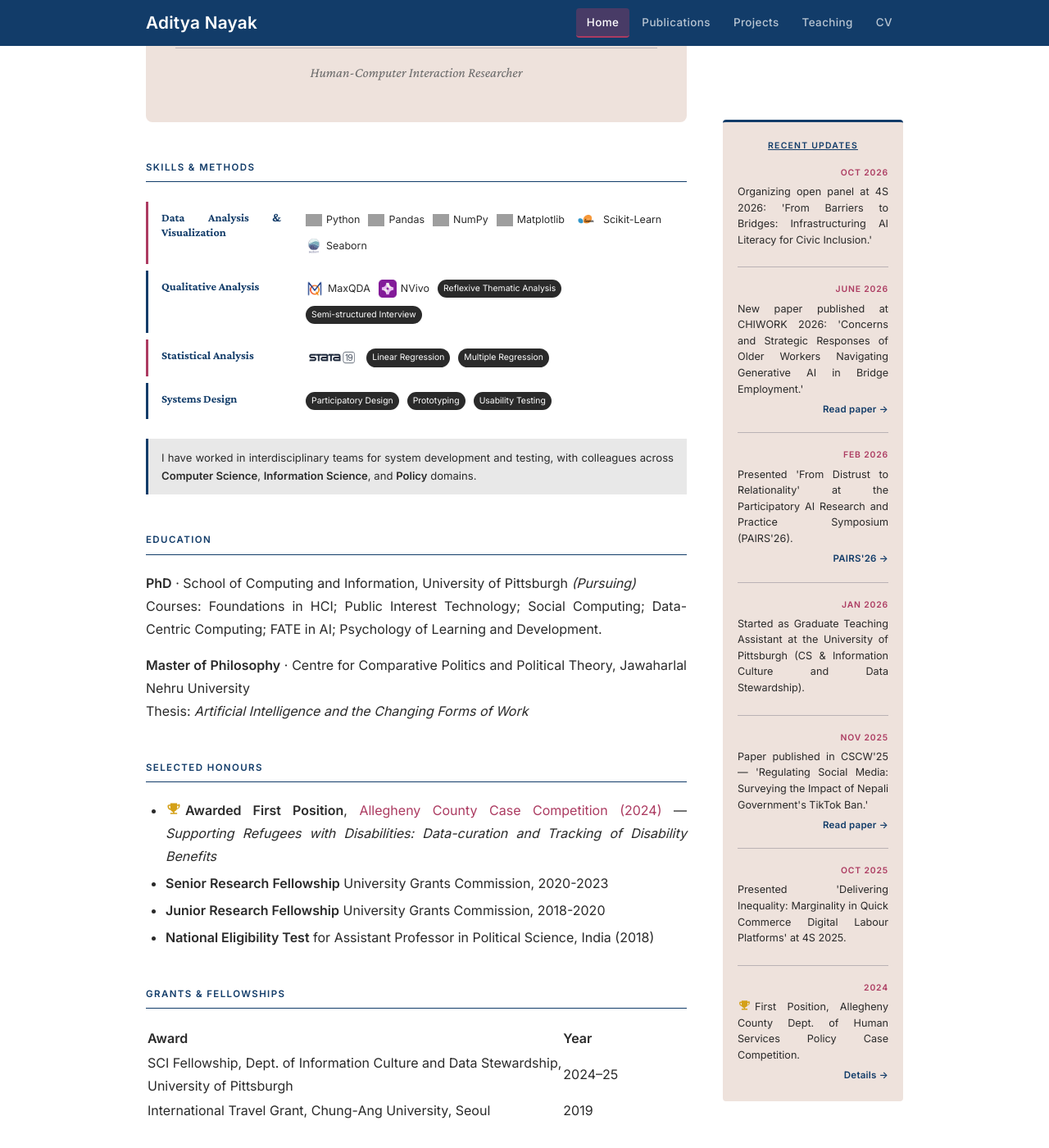
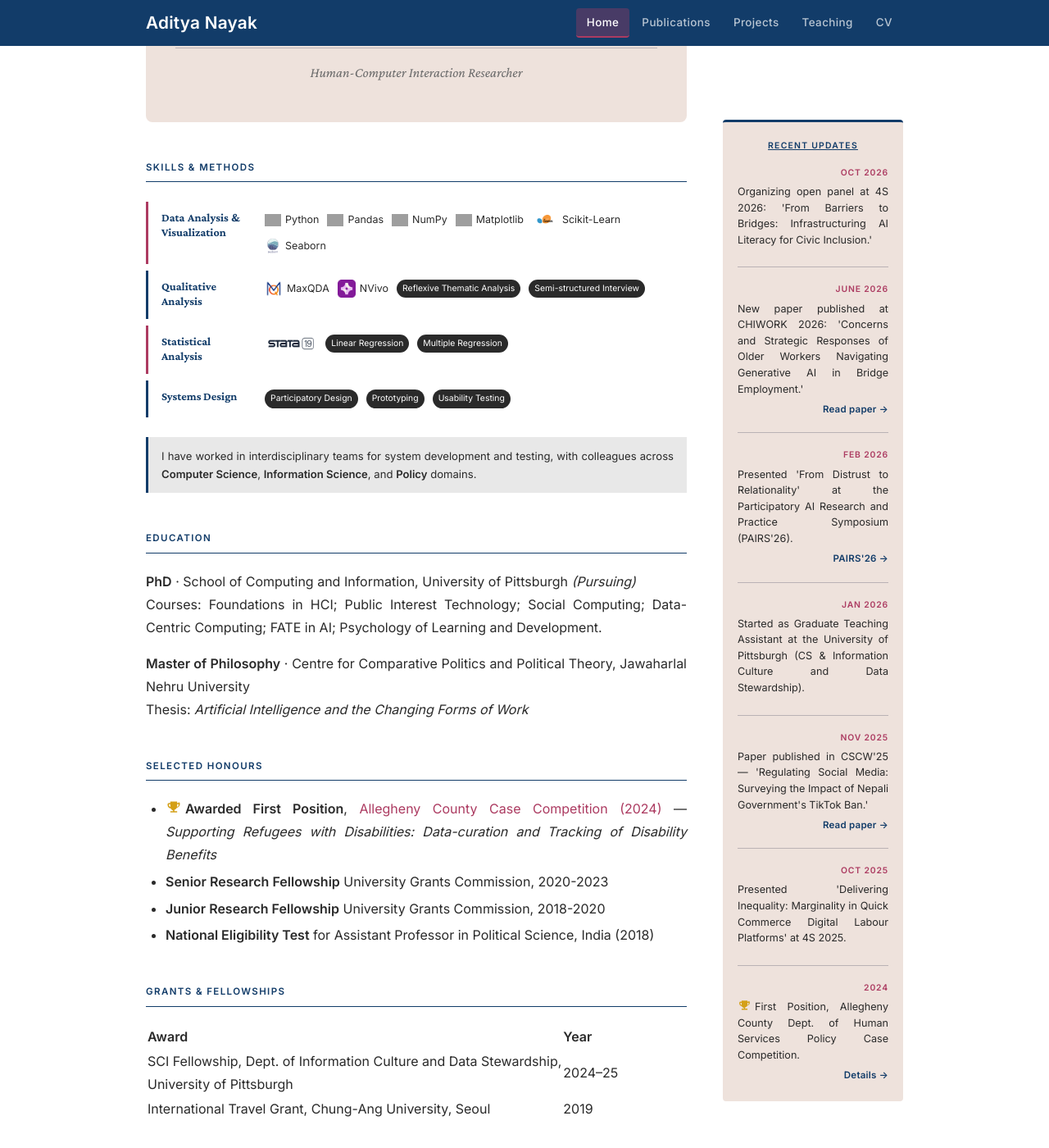
Before and after one commit to adityanayak-info/adityanayak-info.github.io, a Jekyll site: the page built from index.md, in a window 1280 px wide and 1400 px high, scrolled down 886 px. Shown: the whole window at 82% size. Built offline with Jekyll 4.4.1, drawn with Linux system fonts in a browser that asks for light colours; grey boxes are pictures that could not be loaded.

Commit message:
Update style.css

```diff
--- a/assets/css/style.css
+++ b/assets/css/style.css
@@ -957,8 +957,8 @@ hr.profile-rule {
 .sk-b-row.sk-b-burg { border-left-color: var(--burgundy); }
 
 .sk-b-cat {
-  flex: 0 0 160px;
-  width: 160px;
+  flex: 0 0 110px;
+  width: 110px;
   flex-shrink: 0;
   padding-right: 14px;
   border-right: 1px solid var(--border);
```
